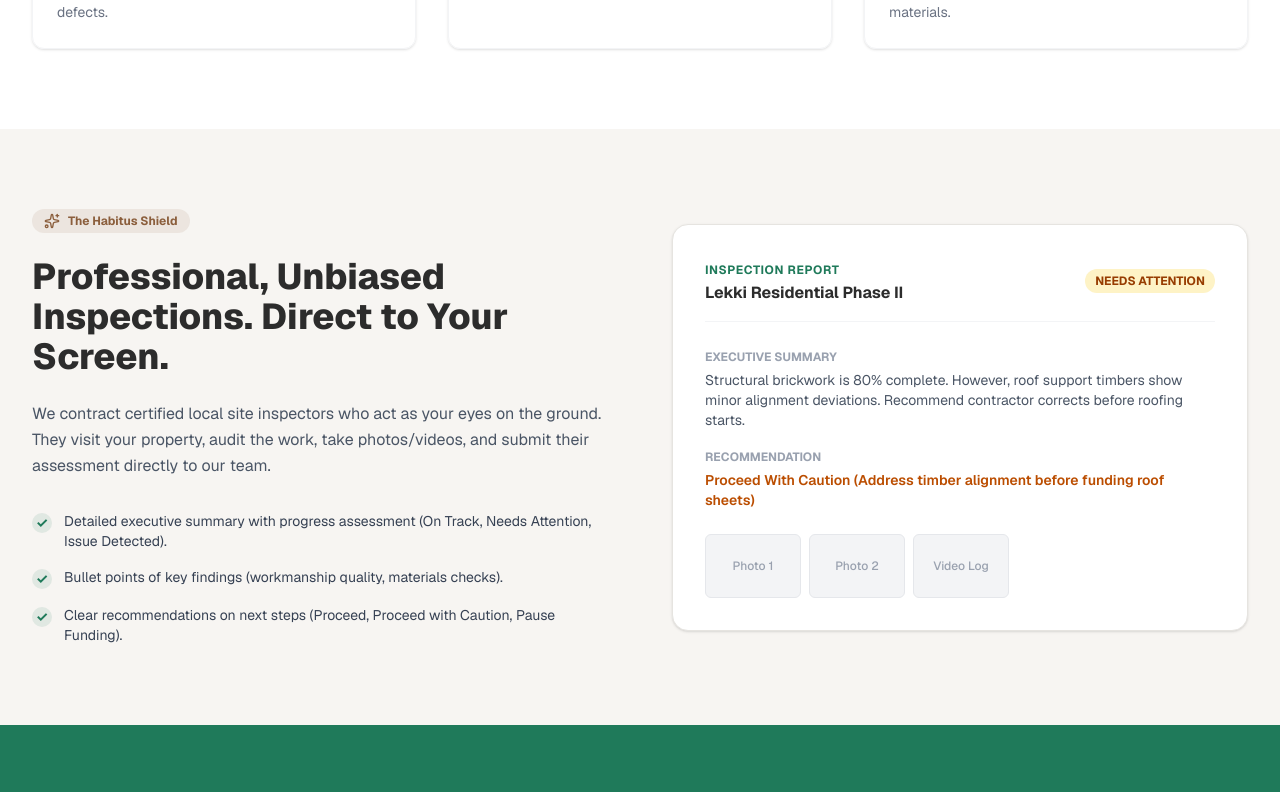
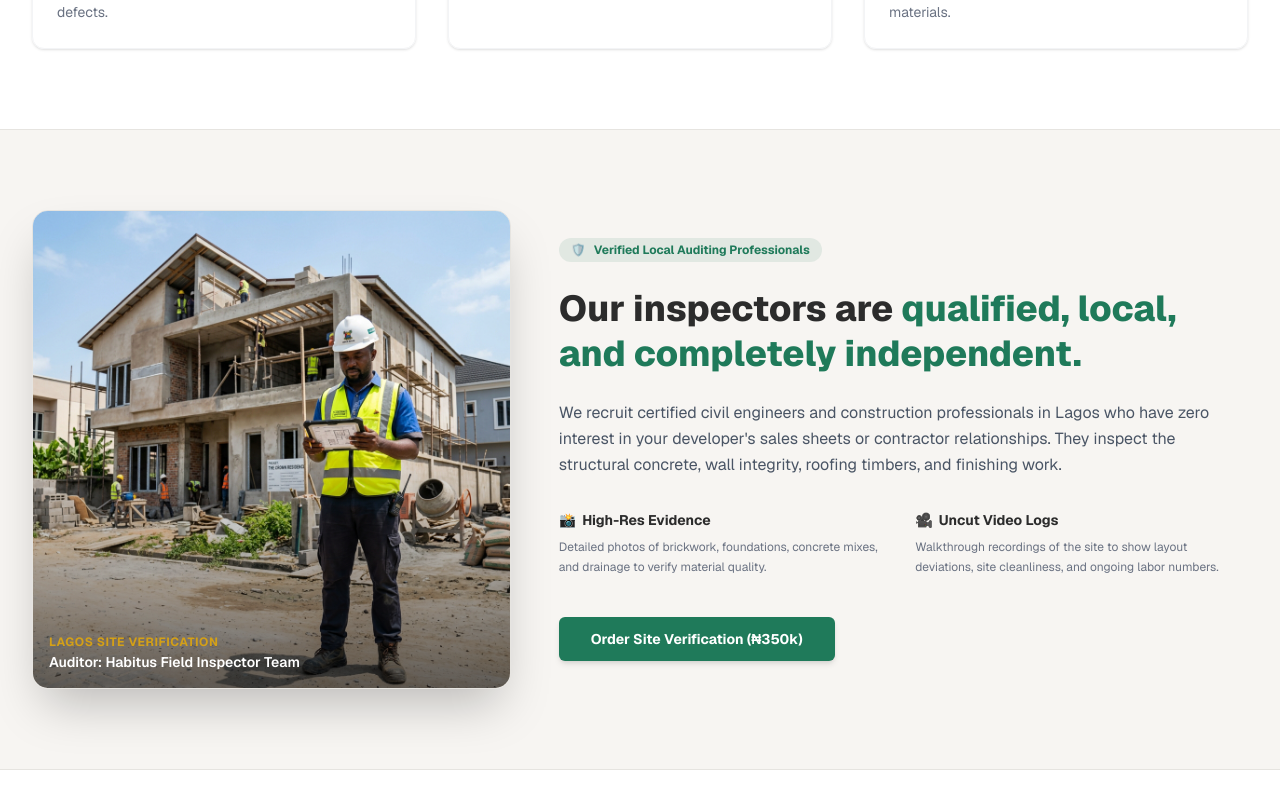
Before and after one commit to ayodejiaaa/habitus, a Next.js app: page / in a window 1280 px wide. Shown: the part 1144-1936 px from the top of the page. Built offline with nearby package versions, Linux system fonts and the light colour scheme; no server answers.

Commit message:
Add inspector showcase section with generated real-life image to homepage

```diff
--- a/src/app/page.tsx
+++ b/src/app/page.tsx
@@ -133,8 +133,72 @@ export default function HomePage() {
         </div>
       </section>
 
+      {/* Inspector Showcase Section */}
+      <section className="py-20 bg-brand-bg border-t border-b border-border relative overflow-hidden">
+        <div className="max-w-7xl mx-auto px-4 sm:px-6 lg:px-8">
+          <div className="lg:grid lg:grid-cols-12 lg:gap-12 items-center">
+            {/* Image (Left) */}
+            <div className="lg:col-span-5 relative rounded-2xl overflow-hidden shadow-2xl border border-border group bg-gray-50">
+              <img
+                src="/images/inspector_at_site.png"
+                alt="Certified Habitus Inspector conducting structural verification at a residential site in Lagos, Nigeria"
+                className="w-full h-auto object-cover group-hover:scale-[1.02] transition-transform duration-500"
+              />
+              <div className="absolute inset-0 bg-[linear-gradient(to_top,rgba(0,0,0,0.6)_0%,rgba(0,0,0,0)_50%)]"></div>
+              <div className="absolute bottom-4 left-4 text-white">
+                <p className="text-xs font-bold text-accent uppercase tracking-wider">Lagos Site Verification</p>
+                <p className="text-sm font-semibold mt-0.5">Auditor: Habitus Field Inspector Team</p>
+              </div>
+            </div>
+
+            {/* Description (Right) */}
+            <div className="lg:col-span-7 mt-12 lg:mt-0 space-y-6">
+              <div className="inline-flex items-center space-x-2 bg-primary/10 text-primary px-3 py-1 rounded-full text-xs font-bold">
+                <span>🛡️</span>
+                <span>Verified Local Auditing Professionals</span>
+              </div>
+
+              <h2 className="text-3xl sm:text-4xl font-extrabold text-charcoal leading-tight">
+                Our inspectors are <span className="text-primary">qualified, local, and completely independent.</span>
+              </h2>
+
+              <p className="text-sm sm:text-base text-gray-600 leading-relaxed">
+                We recruit certified civil engineers and construction professionals in Lagos who have zero interest in your developer's sales sheets or contractor relationships. They inspect the structural concrete, wall integrity, roofing timbers, and finishing work.
+              </p>
+
+              <div className="grid grid-cols-1 sm:grid-cols-2 gap-6 pt-2">
+                <div className="space-y-2">
+                  <h4 className="font-bold text-sm text-charcoal flex items-center gap-1.5">
+                    <span className="text-accent">📸</span> High-Res Evidence
+                  </h4>
+                  <p className="text-xs text-gray-500 leading-relaxed">
+                    Detailed photos of brickwork, foundations, concrete mixes, and drainage to verify material quality.
+                  </p>
+                </div>
+                <div className="space-y-2">
+                  <h4 className="font-bold text-sm text-charcoal flex items-center gap-1.5">
+                    <span className="text-accent">🎥</span> Uncut Video Logs
+                  </h4>
+                  <p className="text-xs text-gray-500 leading-relaxed">
+                    Walkthrough recordings of the site to show layout deviations, site cleanliness, and ongoing labor numbers.
+                  </p>
+                </div>
+              </div>
+
+              <div className="pt-4">
+                <Link href="/pricing">
+                  <Button size="lg" className="font-bold">
+                    Order Site Verification (₦350k)
+                  </Button>
+                </Link>
+              </div>
+            </div>
+          </div>
+        </div>
+      </section>
+
       {/* The Habitus Solution */}
-      <section className="py-20 bg-brand-bg">
+      <section className="py-20 bg-white">
         <div className="max-w-7xl mx-auto px-4 sm:px-6 lg:px-8">
           <div className="lg:grid lg:grid-cols-2 lg:gap-16 items-center">
 
```
Also changed, not shown: public/images/inspector_at_site.png (added).
